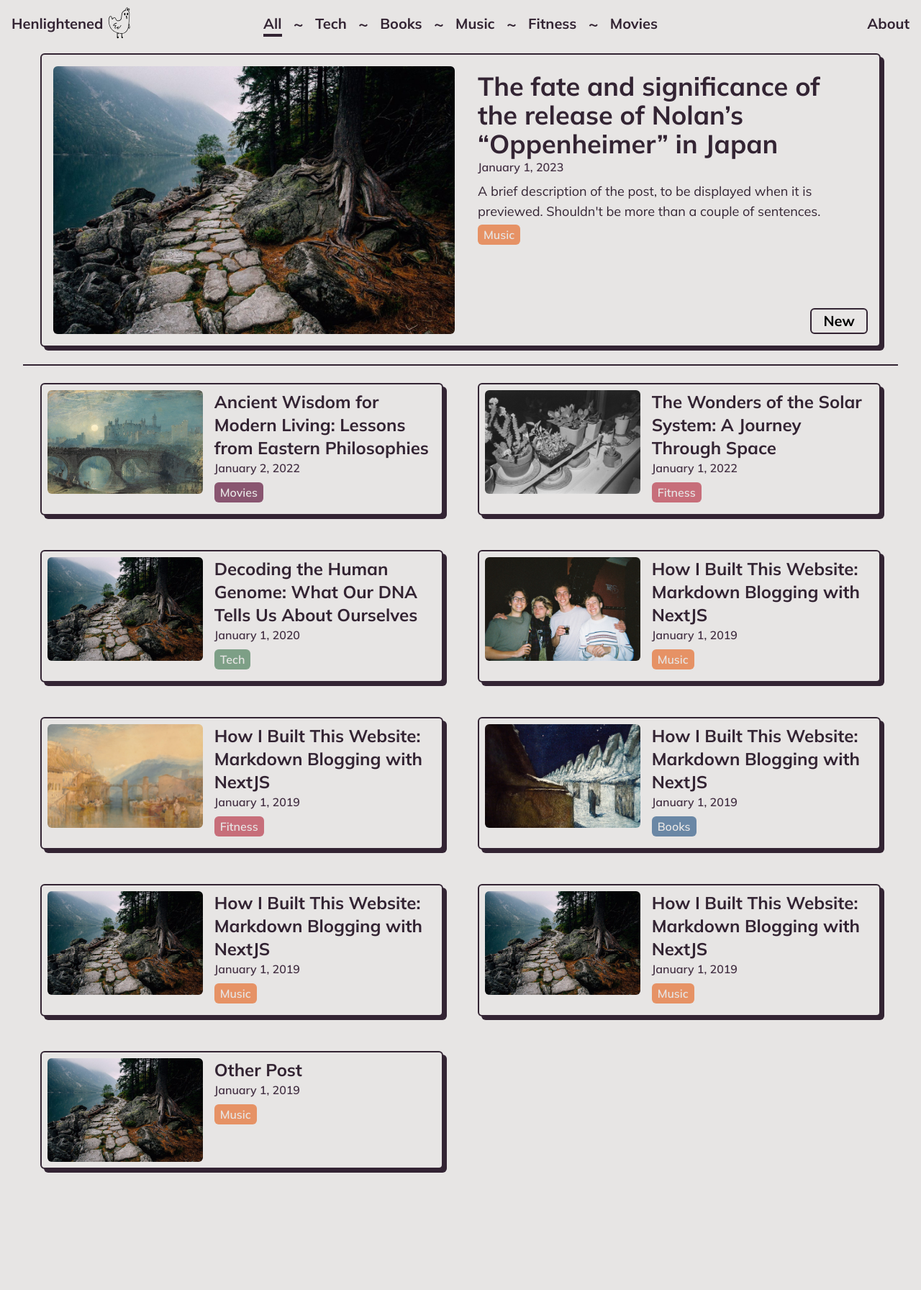
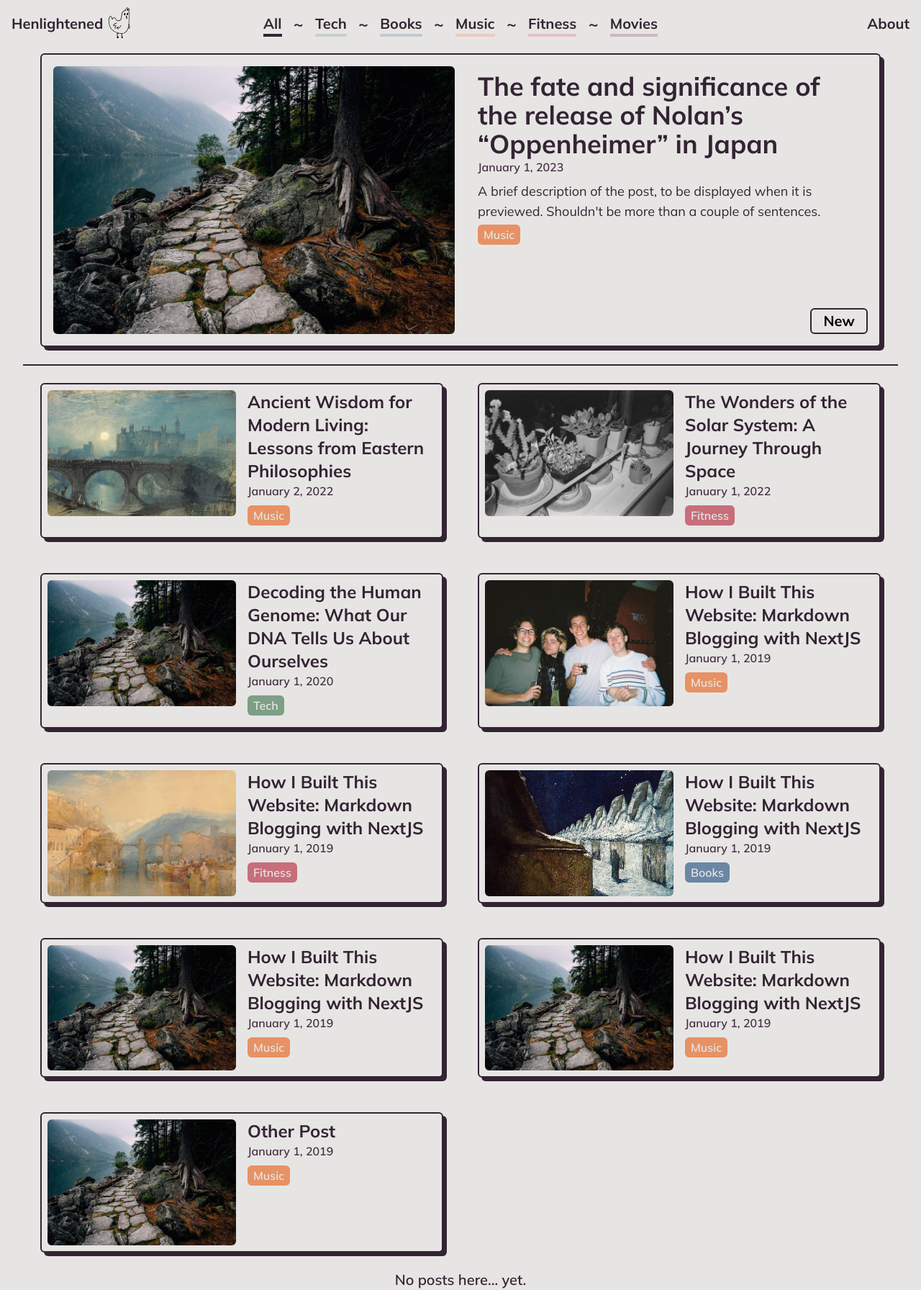
Before and after one commit to hentity/site, a Next.js app: page / in a window 1280 px wide. Shown: the whole page at 72% size. Before the commit the page ends 1648 px from the top, so only its background shows below. Built offline with nearby package versions, Linux system fonts and the light colour scheme.

Commit message:
ui polishing
 - fixed awkward image sizing on medium-large screen widths
 - nav bar category underlines

```diff
--- a/app/page.jsx
+++ b/app/page.jsx
@@ -11,7 +11,7 @@ import { useCategoryColours } from "./context/CategoryContext";
 import { useSelectedCategory } from "@/app/context/SelectedCategoryContext";
 
 export default function Home() {
-  const [allPostsData, setAllPostsData] = useState([]);
+  const [allPostsData, setAllPostsData] = useState(null);
   const [heroPost, setHeroPost] = useState(null);
   const [otherPosts, setOtherPosts] = useState([]);
   const [page, setPage] = useState(1);
@@ -20,27 +20,31 @@ export default function Home() {
   const categoryColours = useCategoryColours();
 
   useEffect(() => {
-    setAllPostsData([]);
+    setAllPostsData(null);
     setPage(1);
   }, [selectedCategory]);
 
   useEffect(() => {
     const fetchData = async () => {
       const data = await fetchSortedPostsData(page, selectedCategory);
-      if (Array.isArray(data)) {
-        setAllPostsData((prevData) => [...prevData, ...data]);
-      }
+      setAllPostsData(data);
     };
 
     fetchData();
   }, [page, selectedCategory]);
 
   useEffect(() => {
-    if (allPostsData.length > 0) {
-      setHeroPost(allPostsData[0]);
-      setOtherPosts(allPostsData.slice(1));
+    console.log(allPostsData);
+    if (allPostsData == null || allPostsData == []) {
+      setHeroPost(null);
+      setOtherPosts([]);
+    } else {
+      if (allPostsData.length > 0) {
+        setHeroPost(allPostsData[0]);
+        setOtherPosts(allPostsData.slice(1));
+      }
     }
-  }, [allPostsData, selectedCategory, page]);
+  }, [allPostsData, selectedCategory]);
 
   useEffect(() => {
     const handleScroll = () => {
@@ -106,6 +110,11 @@ export default function Home() {
             </div>
           </div>
         )}
+        {allPostsData && allPostsData.length == 0 && (
+          <div className="w-fit mx-auto font-sans text-textPrimary font-semibold text-xl">
+            No posts here... yet.
+          </div>
+        )}
       </div>
     </>
   );
--- a/components/navbar.jsx
+++ b/components/navbar.jsx
@@ -78,7 +78,7 @@ export default function Navbar() {
                           ? "#000000"
                           : categoryColours[category],
                     }}
-                    className="absolute inset-x-0 bottom-0 h-1 transition ease-in-out opacity-0 duration-200 group-hover:opacity-100"
+                    className="absolute inset-x-0 bottom-0 h-1 transition ease-in-out opacity-30 duration-200 group-hover:opacity-100"
                   ></div>
                 )}
 
--- a/components/postCard.jsx
+++ b/components/postCard.jsx
@@ -28,7 +28,7 @@ export default function PostCard({
           "transition flex max-md:flex-col group duration-300 h-full ease-in-out rounded-custom bg-postBackground border-2 border-borders shadow-xl shadow-shadows lg:border-2 lg:border-borders lg:shadow-shadows lg:shadow-lg lg:hover:border-borders lg:hover:shadow-xl lg:hover:shadow-shadows lg:hover:-translate-y-1.5"
         }
       >
-        <div className="w-full md:w-5/12 p-2">
+        <div className="w-full md:w-5/12 lg:w-1/2 p-2">
           <div className="relative w-full" style={{ paddingTop: "66.66%" }}>
             <Image
               className="object-cover rounded-custom absolute inset-0 w-full h-full"
@@ -39,9 +39,9 @@ export default function PostCard({
             />
           </div>
         </div>
-        <div className="w-full flex flex-col justify-top md:w-7/12 p-2">
+        <div className="w-full flex flex-col justify-top md:w-7/12 lg:w-1/2 p-2">
           <div className="flex">
-            <div className="relative text-textPrimary font-sans font-bold text-2xl w-fit">
+            <div className="relative text-textPrimary font-sans font-bold text-xl xl:text-2xl w-fit">
               {title}
             </div>
           </div>
--- a/posts/third_post.md
+++ b/posts/third_post.md
@@ -1,6 +1,6 @@
 ---
 title: "Ancient Wisdom for Modern Living: Lessons from Eastern Philosophies"
-category: "Movies"
+category: "Music"
 date: "2022-01-02"
 coverImage: "/img/test2.jpg"
 description: "A brief description of the post, to be displayed when it is previewed. Shouldn't be more than a couple of sentences."
```
